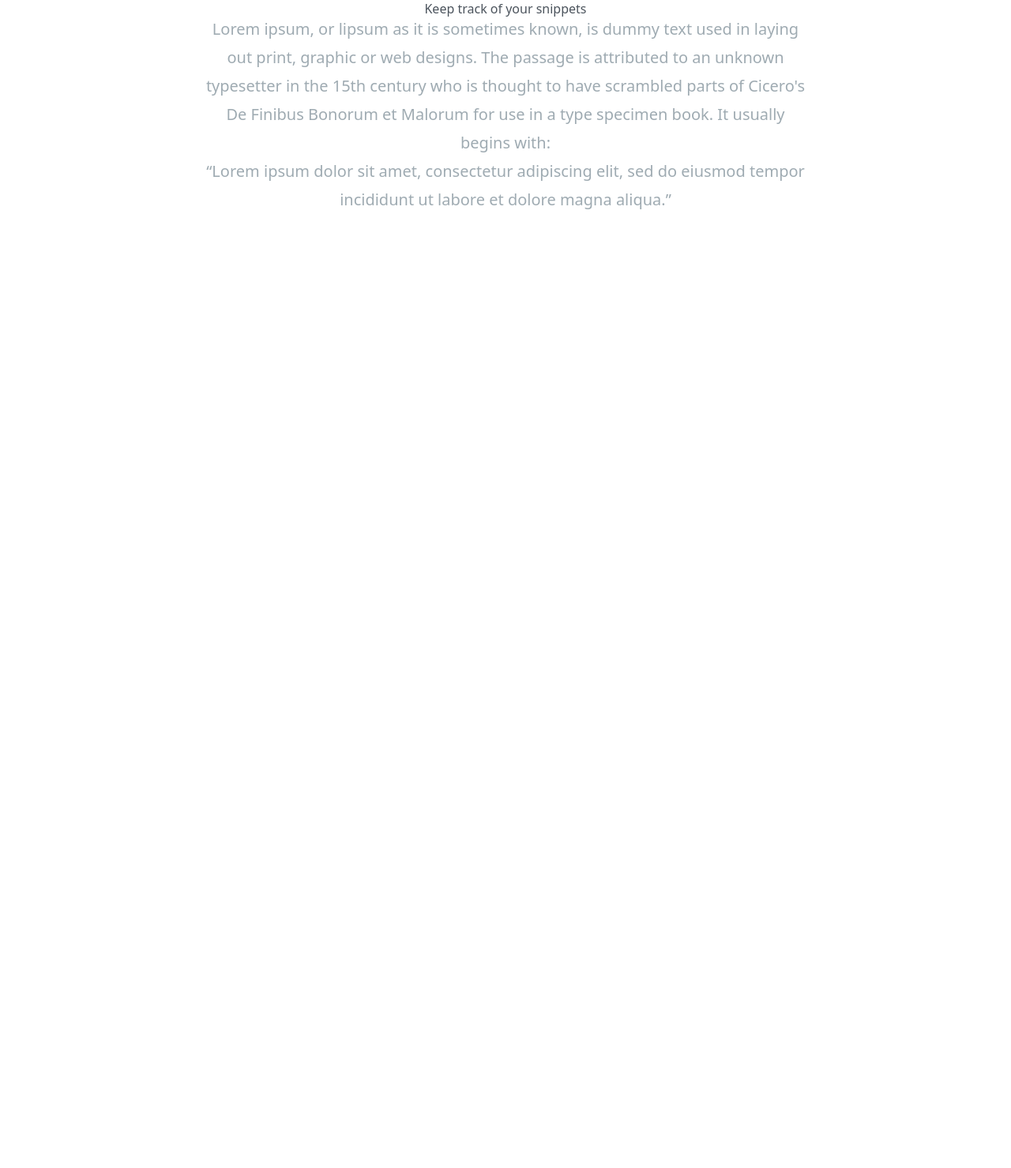
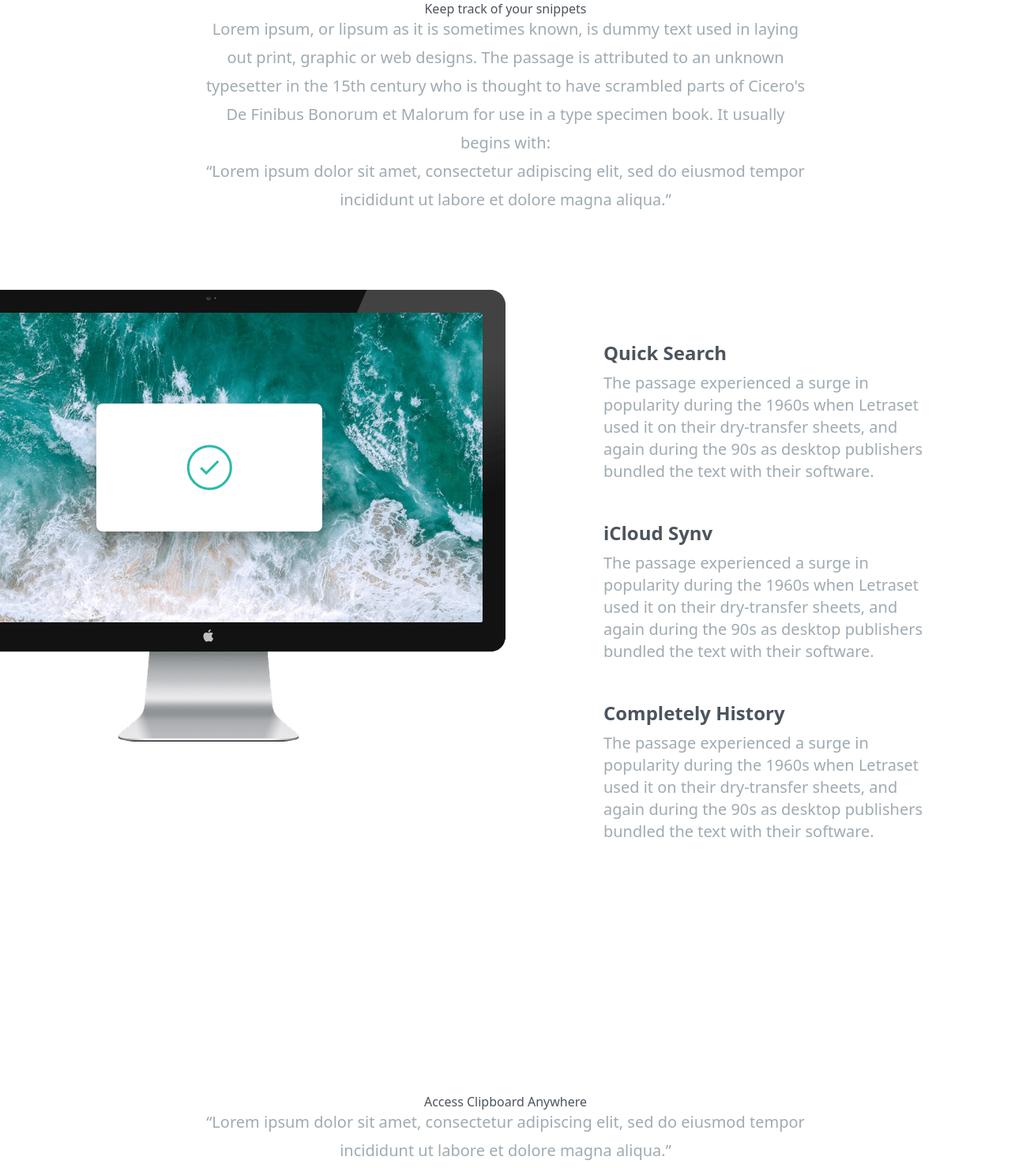
Before and after one commit to andreiclcosa93/clipboard, a website: page index.html in a window 1280 px wide. Shown: the part 814-2293 px from the top of the page at 79% size. Before the commit the page ends 1181 px from the top, so only its background shows below. Drawn offline with nearby package versions, Linux system fonts and the light colour scheme; a web font is replaced by a local one.

Commit message:
deployment of the Features Section and items

```diff
--- a/index.html
+++ b/index.html
@@ -16,7 +16,7 @@
   <body>
     <!-- hero section -->
     <section id="hero">
-      <div class="section-container mb-40 px-10 pt-16">
+      <div class="section-container mb-40 pt-16">
           <img src="images/logo.svg" alt="" class="mx-auto my-16"/>
           <h3> A history of everything you copy </h3>
           <p class="max-w-3xl mx-auto mb-10 text-2xl text-grayishBlue">Lorem ipsum dolor sit amet, consectetur adipiscing elit, sed do eiusmod tempor incididunt ut labore et dolore magna aliqua. Ut enim ad minim veniam, quis nostrud exercitation ullamco laboris nisi ut aliquip ex ea commodo consequat. Duis aute irure dolor in reprehenderit in voluptate velit esse cillum dolore eu fugiat nulla pariatur. Excepteur sint occaecat cupidatat non proident, sunt in culpa qui officia deserunt mollit anim id est laborum.</p>
@@ -32,12 +32,56 @@
 
     <!-- snippets section -->
     <section id="snippets">
-      <div class="section-container my-20 px-10">
+      <div class="section-container my-20">
         <h3> Keep track of your snippets </h3>
         <p class="max-w-3xl mx-auto mb-24 text-xl leading-9 text-center text-grayishBlue">Lorem ipsum, or lipsum as it is sometimes known, is dummy text used in laying out print, graphic or web designs. The passage is attributed to an unknown typesetter in the 15th century who is thought to have scrambled parts of Cicero's De Finibus Bonorum et Malorum for use in a type specimen book. It usually begins with:<br>
 
           “Lorem ipsum dolor sit amet, consectetur adipiscing elit, sed do eiusmod tempor incididunt ut labore et dolore magna aliqua.”</p>
       </div>
     </section>
+
+    <!-- features section -->
+    <section id="features">
+      <div class="section-container my-20">
+        <div class="relative flex flex-col md:flex-row md:space-x-32">
+           <!-- images -->
+            <div class="md:w-1/2">
+              <img src="images/image-computer.png" alt="" class="md:absolute top-0 right-[50%]" />
+            </div>
+
+           <!-- items container -->
+           <div class="flex flex-col mt-16 mb-24 space-y-12 text-xl md:w-1/2 md:mb-60 md:text-left md:pl-16">
+
+            <!-- item 1 -->
+            <div>
+                <h5 class="mb-2 text-2xl font-bold text-darkGrayishBlue">Quick Search</h5>
+                <p class="max-w-md text-grayishBlue">The passage experienced a surge in popularity during the 1960s when Letraset used it on their dry-transfer sheets, and again during the 90s as desktop publishers bundled the text with their software. </p>
+            </div>
+
+              <!-- item 2 -->
+                <div>
+                  <h5 class="mb-2 text-2xl font-bold text-darkGrayishBlue">iCloud Synv</h5>
+                  <p class="max-w-md text-grayishBlue">The passage experienced a surge in popularity during the 1960s when Letraset used it on their dry-transfer sheets, and again during the 90s as desktop publishers bundled the text with their software. </p>
+                </div>
+
+                <!-- item 3 -->
+                <div>
+                  <h5 class="mb-2 text-2xl font-bold text-darkGrayishBlue">Completely History</h5>
+                  <p class="max-w-md text-grayishBlue">The passage experienced a surge in popularity during the 1960s when Letraset used it on their dry-transfer sheets, and again during the 90s as desktop publishers bundled the text with their software. </p>
+                </div>
+           </div>
+        </div>
+      </div>
+    </section>
+
+     <!-- access anywhere section -->
+     <section id="access">
+      <div class="section-container my-20">
+        <h3>Access Clipboard Anywhere</h3>
+        <p class="max-w-3xl mx-auto mb-24 text-xl leading-9 text-center text-grayishBlue">
+          “Lorem ipsum dolor sit amet, consectetur adipiscing elit, sed do eiusmod tempor incididunt ut labore et dolore magna aliqua.”</p>
+          <img src="images/image-devices.png" alt="" class="mx-auto" />
+      </div>
+     </section>
   </body>
 </html>
--- a/input.css
+++ b/input.css
@@ -3,13 +3,13 @@
 @tailwind utilities;
 
 @layer base {
-    <h3> {
+    h3{
         @apply mb-8 text-4xl font-bold text-darkGrayishBlue md:text-5xl;
     }
 }
 
 .section-container {
-    @apply max-w-6xl mx-auto text-center;
+    @apply max-w-6xl mx-auto text-center px-10;
 }
 
 .button-container {
```
